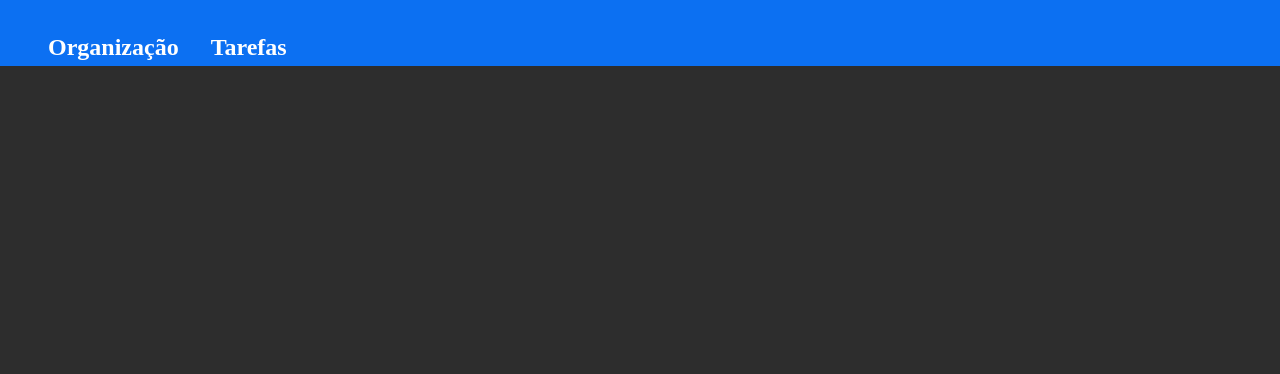
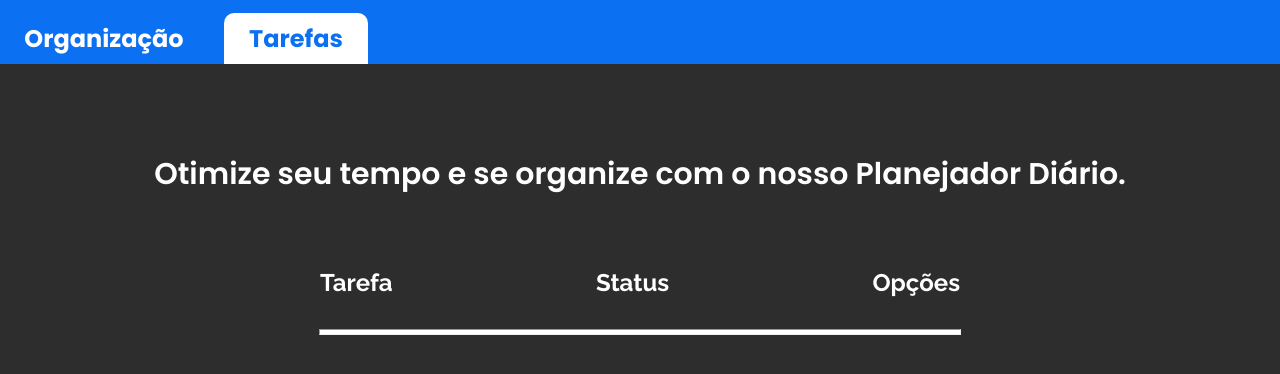
Before and after one commit to PedroHVMagalhaes/Desafio2, a React (Vite) app: page / in a window 1280 px wide. Shown: the top 374 px of the page. Built offline with nearby package versions, Linux system fonts and the light colour scheme.

Commit message:
feat: Finalizado a estilização do Header

```diff
--- a/src/App.jsx
+++ b/src/App.jsx
@@ -3,11 +3,26 @@ import Header from "./Componentes/Header/Header";
 
 function App() {
   return (
-    <>
-      <div>
+    <section className="body">
+      <header>
         <Header />
+      </header>
+      <h1 className="title">
+        Otimize seu tempo e se organize com o nosso Planejador Diário.
+      </h1>
+      <div className="divTopic">
+        <div className="divTopic__tarefa">
+          <h2>Tarefa</h2>
+        </div>
+        <div className="divTopic__status">
+          <h2>Status</h2>
+        </div>
+        <div className="divTopic__opcoes">
+          <h2>Opções</h2>
+        </div>
       </div>
-    </>
+      <hr />
+    </section>
   );
 }
 
--- a/src/App.scss
+++ b/src/App.scss
@@ -1,4 +1,40 @@
 body {
   background-color:#2D2D2D;
-  ;
 }
+header{
+  width: 100%;
+}
+.body{
+  display: flex;
+  flex-direction: column;
+  align-items: center;
+}
+
+.title{
+  font-family: 'Poppins';
+  font-style: normal;
+  font-weight: 600;
+  color: #FFFFFF;
+  font-size: 30px;
+  line-height: 60px;
+  margin-top: 5rem;
+}
+
+div hr{
+  color: #FFFFFF;
+  width: 50%;
+  margin: 2rem;
+  height: 4px;
+  background-color: #FFFFFF;
+}
+
+.divTopic{
+  display: flex;
+  margin-top: 4rem;
+  width: 50%;
+  justify-content: space-between;
+  color: #FFFFFF;
+  font-family: 'Raleway';
+  font-style: normal;
+  font-weight: 600;
+}
--- a/src/Componentes/Header/Header.jsx
+++ b/src/Componentes/Header/Header.jsx
@@ -2,9 +2,13 @@ import "./index.scss";
 
 const Header = () => {
   return (
-    <div>
-      <h2>Organização</h2>
-      <h2>Tarefas</h2>
+    <div className="header">
+      <div className="header__div1">
+        <h2 className="header__div-organizacao">Organização</h2>
+      </div>
+      <div className="header__div2">
+        <h2 className="header__div-tarefas">Tarefas</h2>
+      </div>
     </div>
   );
 };
--- a/src/Componentes/Header/index.scss
+++ b/src/Componentes/Header/index.scss
@@ -1,4 +1,4 @@
-div{
+.header{
   width: 100%;
   height: 4rem;
   background-color: #0C70F2;
@@ -7,5 +7,27 @@ div{
   gap: 2rem;
   color: #FFFF;
   padding-left: 1rem;
-  padding-bottom: 0.1rem;
+
+  &__div1{
+    display: flex;
+    justify-content: center;
+    padding: 0.5rem;
+    width: 10rem;
+    font-family: 'Poppins';
+    font-style: normal;
+    font-weight: 600;
+  }
+
+  &__div2{
+    display: flex;
+    justify-content: center;
+    padding: 0.5rem;
+    border-radius: 10px 10px 0px 0px;
+    background-color: #FFFF;
+    color: #0C70F2;
+    width: 8rem;
+    font-family: 'Poppins';
+    font-style: normal;
+    font-weight: 600;
+  }
 }
--- a/src/index.scss
+++ b/src/index.scss
@@ -1,3 +1,5 @@
+@import url('https://fonts.googleapis.com/css2?family=Poppins:wght@300;400;600;700&family=Raleway:wght@300;400;500;600;700&display=swap');
+
 *{
   margin: 0;
   padding: 0;
```
